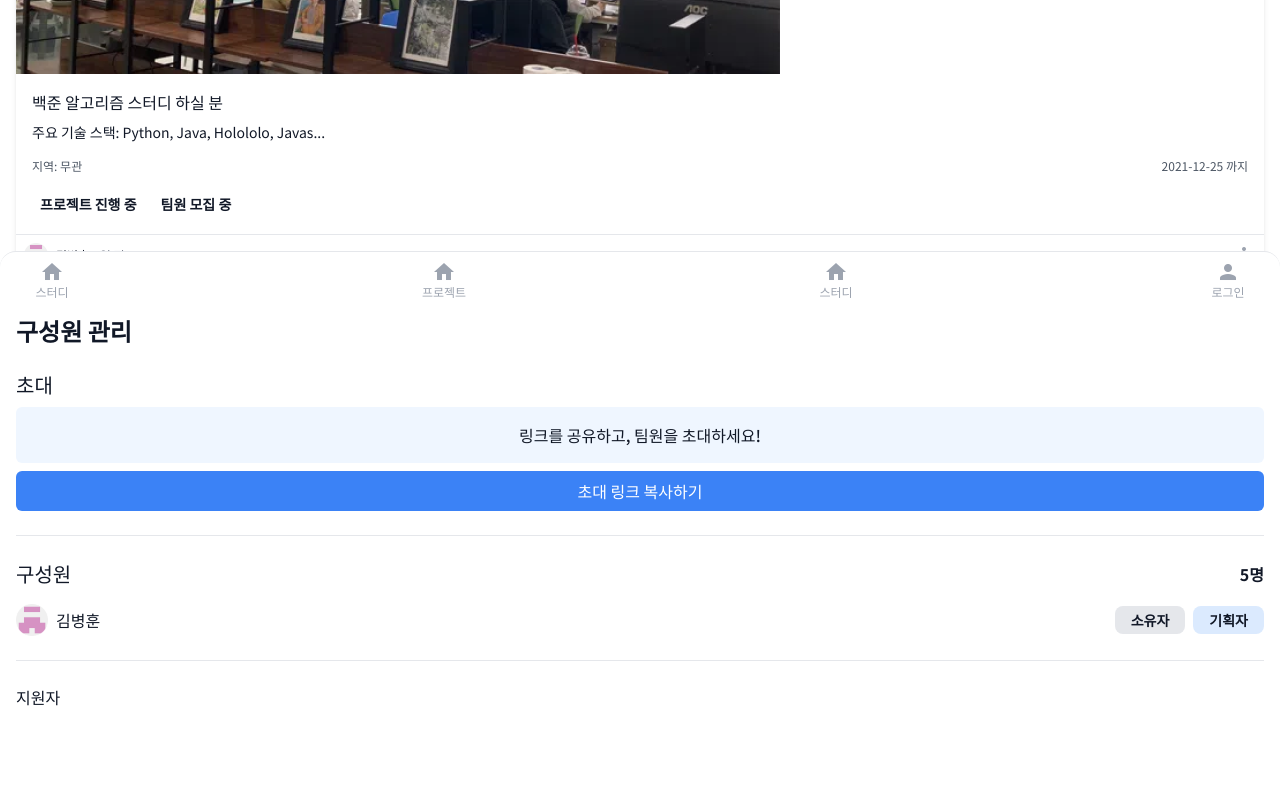
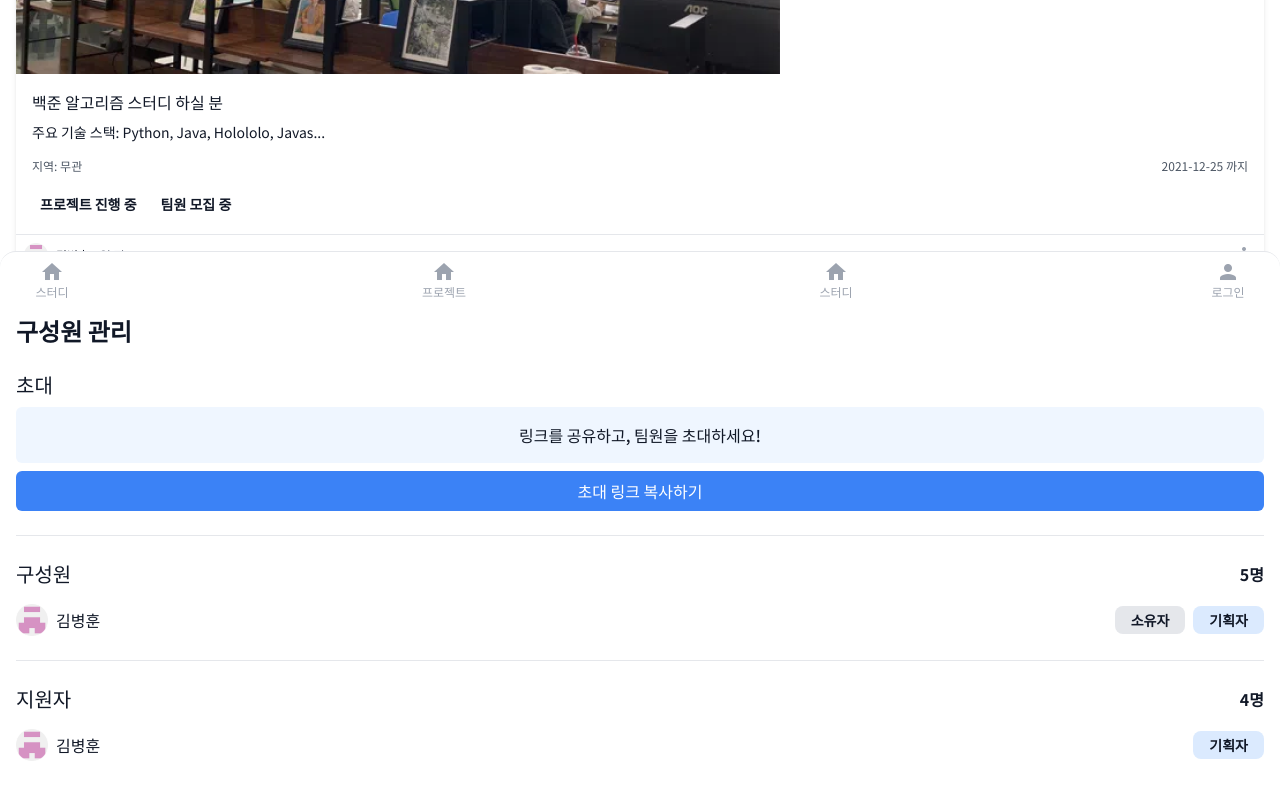
Before and after one commit to cys4585/matchhere-personal, a Vue app in the folder frontend/: page /projects/detail/1/manage in a window 1280 px wide. Shown: the part 492-1292 px from the top of the page. Built offline with nearby package versions, Linux system fonts and the light colour scheme.

Commit message:
Update: manage

```diff
--- /dev/null
+++ b/frontend/src/components/project/Applyer.vue
@@ -0,0 +1,41 @@
+<template>
+  <div class="wrapper">
+    <header>
+      <h3>지원자</h3>
+      <span>4명</span>
+    </header>
+    <div class="member-list">
+      <ApplyerItem />
+    </div>
+  </div>
+</template>
+<script>
+import ApplyerItem from "@/components/project/ApplyerItem.vue"
+
+export default {
+  name: "Applyer",
+  components: {
+    ApplyerItem,
+  },
+}
+</script>
+
+<style lang="scss" scoped>
+.wrapper {
+  @apply grid gap-4;
+
+  header {
+    @apply flex justify-between items-center;
+
+    h3 {
+      @apply font-medium text-xl text-gray-900;
+    }
+    span {
+      @apply font-bold text-gray-900;
+    }
+  }
+  .member-list {
+    @apply grid gap-2;
+  }
+}
+</style>
--- /dev/null
+++ b/frontend/src/components/project/ApplyerItem.vue
@@ -0,0 +1,29 @@
+<template>
+  <div class="flex justify-between items-center">
+    <div class="flex gap-2 items-center">
+      <img :src="profilePic" alt="" class="w-8 h-8" />
+      <p class="text-gray-900 font-medium">김병훈</p>
+    </div>
+    <div
+      class="bg-blue-100 text-gray-900 font-bold text-sm px-4 py-1 rounded-lg"
+    >
+      기획자
+    </div>
+  </div>
+</template>
+
+<script>
+import { ref } from "vue"
+export default {
+  name: "ApplyerItem",
+  setup() {
+    const profilePic = ref(require("@/assets/images/test-profile.png"))
+
+    return {
+      profilePic,
+    }
+  },
+}
+</script>
+
+<style lang="scss" scoped></style>
--- a/frontend/src/views/project/ProjectManage.vue
+++ b/frontend/src/views/project/ProjectManage.vue
@@ -16,7 +16,7 @@
         <hr />
         <Member />
         <hr />
-        <div>지원자</div>
+        <Applyer />
       </div>
     </div>
   </div>
@@ -26,10 +26,11 @@
 import ProjectCard from "@/components/project/ProjectCard.vue"
 import Invite from "@/components/project/Invite.vue"
 import Member from "@/components/project/Member.vue"
+import Applyer from "@/components/project/Applyer.vue"
 
 export default {
   name: "ProjectManage",
-  components: { ProjectCard, Invite, Member },
+  components: { ProjectCard, Invite, Member, Applyer },
 }
 </script>
 
```
